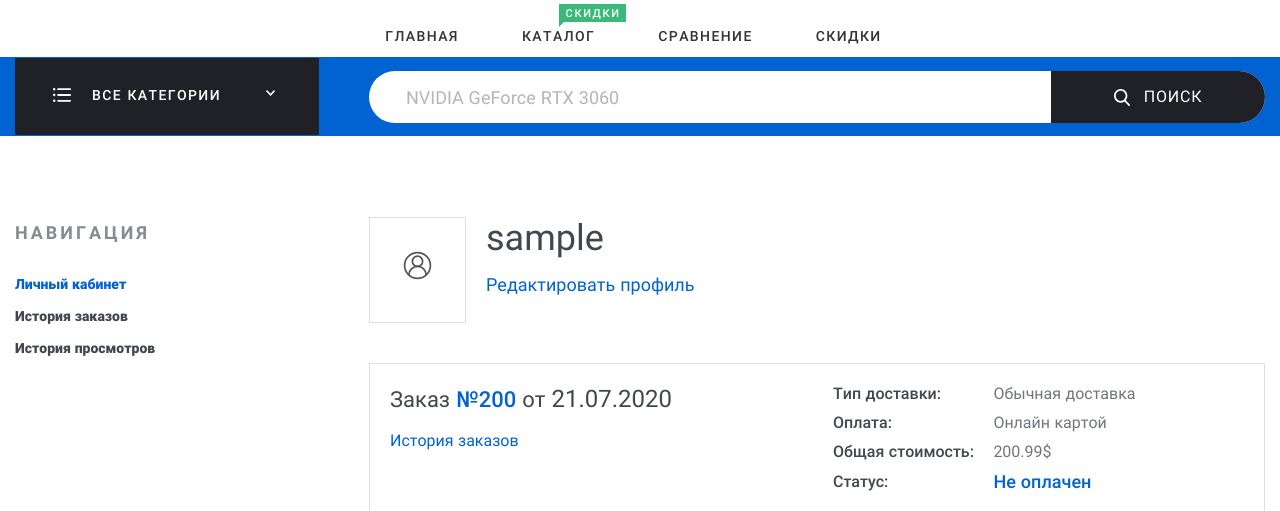
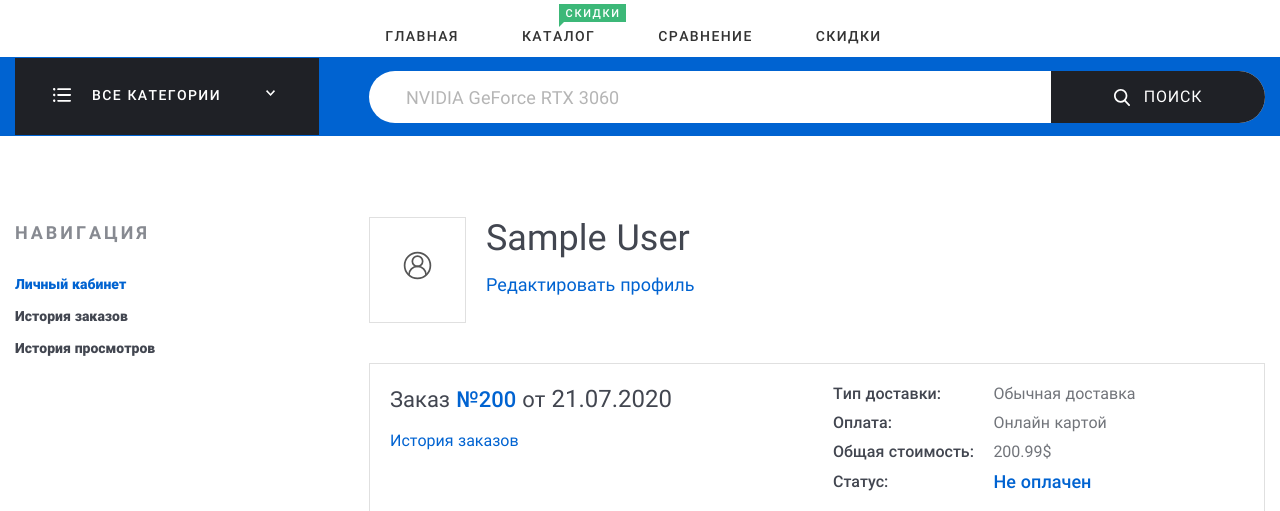
Before and after one commit to elfochka/django_shop, a Django app: page /users/account/ in a window 1280 px wide. Shown: the part 126-637 px from the top of the page. Run offline with Django 4.2, Linux system fonts and the light colour scheme; the visitor is signed in with stand-in values (Sample User, id 1); parts of the project's set-up code (start-up, migrations or seed data) failed here and were passed over.

```diff
--- a/templates/users/account.html
+++ b/templates/users/account.html
@@ -33,11 +33,11 @@
                     <div class="Account">
                         <div class="Account-group">
                             <div class="Account-column">
-                                <div class="Account-avatar"><img src="{{ user.image.url }}" alt="{{ user.get_full_name }}" />
+                                <div class="Account-avatar"><img src="{{ user.image.url }}" alt="avatar.jpg" />
                                 </div>
                             </div>
                             <div class="Account-column">
-                                <div class="Account-name">{{ user.username }}
+                                <div class="Account-name">{{ user.get_full_name }}
                                 </div><a class="Account-editLink" href="{% url 'users:profile' %}">Редактировать профиль</a>
                             </div>
                         </div>
```
